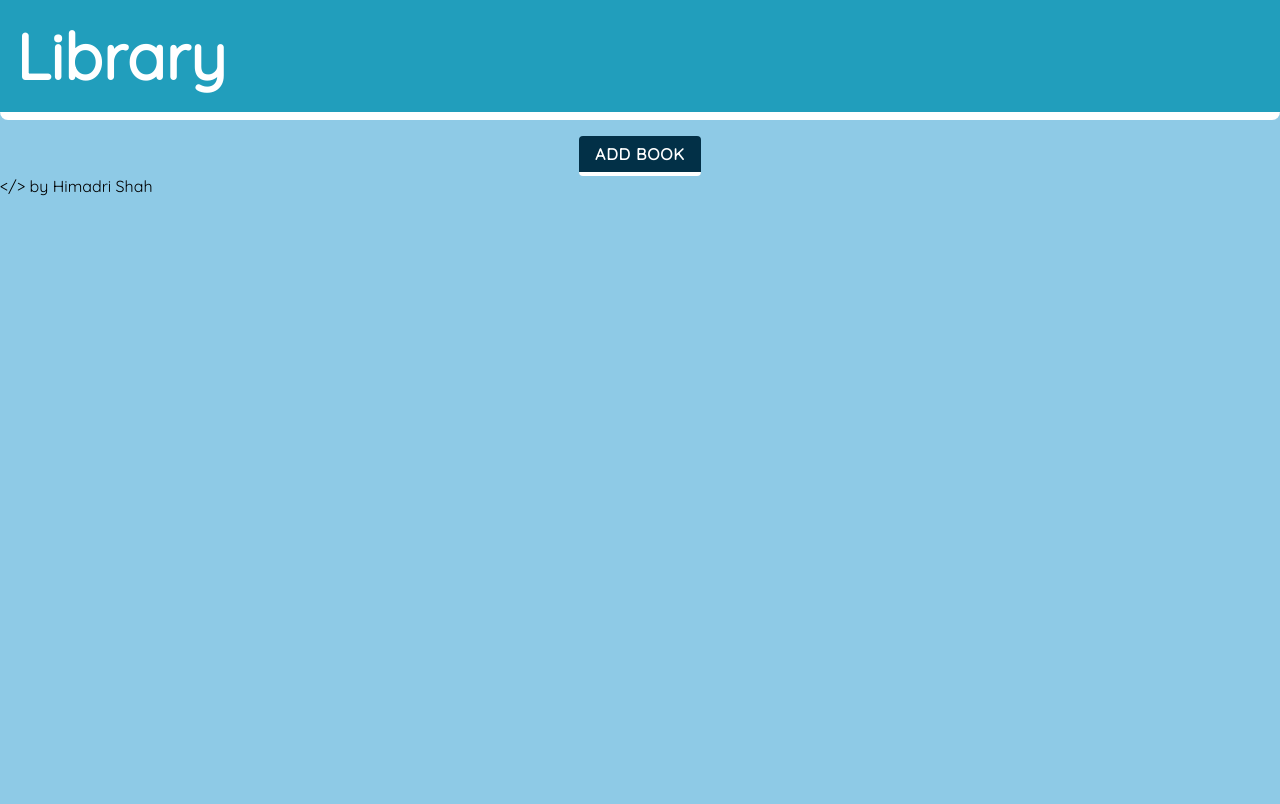
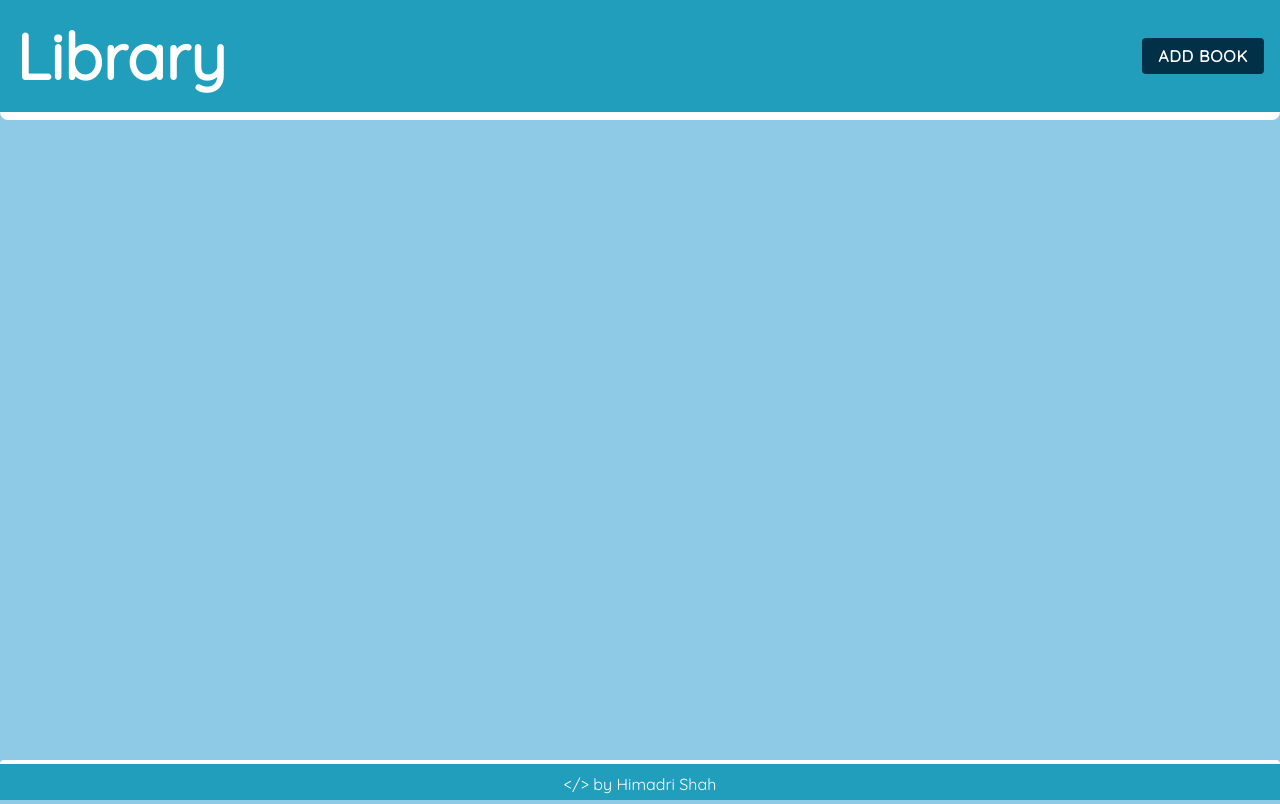
Before and after one commit to himadri2110/HTML-CSS-JavaScript, a plain HTML site: page Library/index.html in a window 1280 px wide. Drawn offline with Linux system fonts and the light colour scheme.

Commit message:
Styled footer

```diff
--- a/Library/style.css
+++ b/Library/style.css
@@ -1,4 +1,5 @@
 :root {
+    --white:      rgba(255, 255, 255, 0.61);
     --orange:     rgb(255, 115, 0);
     --dark-blue:  rgb(2, 48, 71);
     --mid-blue:   rgb(33, 158, 188);
@@ -12,13 +13,17 @@
     margin: 0;
     font-family: 'Quicksand', sans-serif;
     border: 0px solid red;
+    box-sizing: border-box;
 }
 
 body {
     background-color: var(--light-blue);
 }
 
-div.title {
+nav {
+    display: flex;
+    justify-content: space-between;
+    align-items: center;
     color: white;
     font-weight: bold;
     font-size: 4rem;
@@ -30,10 +35,6 @@ div.title {
 }
 
 button.newBtn {
-    margin: auto;
-    display: flex;
-    align-items: center;
-    justify-content: center;
     font-size: 1rem;
     font-weight: bold;
     letter-spacing: 0.05rem;
@@ -44,9 +45,7 @@ button.newBtn {
     outline: none;
     border: none;
     border-radius: 0.25rem;
-    border-bottom: 0.25rem solid white;
 }
-
 
 /* CARD */
 
@@ -60,7 +59,7 @@ div.card {
 
 div.book {
     text-align: left;
-    background-color: var(--mid-blue);
+    background-color: var(--dark-blue);
     color: white;
     margin: 1rem;
     padding: 0.5rem;
@@ -83,7 +82,7 @@ div.cardTitle, div.cardAuthor, div.cardPage, div.cardLang, div.cardRead {
 
 div.cardTitle {
     text-align: center;
-    border-bottom: 0.1rem solid white;
+    border-bottom: 0.05rem solid var(--white);
     padding: 0 0.5rem 0.5rem;
     margin-top: 0;
     font-size: 2rem;
@@ -137,23 +136,6 @@ div.crossmark i {
     cursor: pointer;
 }
 
-/* .animate-bottom {
-    position: relative;
-    animation: animatebottom 0.4s;
-}
-
-@keyframes animatebottom {
-    from {
-      top: 40%;
-      opacity: 0;
-    }
-
-    to {
-      bottom: 0;
-      opacity: 1;
-    }
-} */
-
 div.form {
     /* For centering the form */
     display: none;
@@ -163,15 +145,9 @@ div.form {
     left: 50%;
     transform: translate(-50%, -60%);
 
-    /* Animate the form */
-    /* transition: top 1s cubic-bezier(0.17, 0.04, 0.03, 0.94);
-    -webkit-transition: top 1s cubic-bezier(0.17, 0.04, 0.03, 0.94);
-    animation: animateForm 2s ease;  */
-
     text-align: center;
     margin: auto;
     width: 40vw;
-
     background-color: var(--dark-blue);
     color: white;
     margin-top: 2rem;
@@ -252,6 +228,30 @@ button.cancel {
     float: left;
 }
 
+/* Footer */
+html {
+    position: relative;
+}
+
+body {
+    min-height: 100vh;
+    padding-bottom: 5rem;
+    overflow: auto;
+}
+
+.footer {
+    position: absolute;
+    left: 0;
+    bottom: 0;
+    width: 100%;
+    height: 2.5rem;
+    line-height: 2.5rem;
+    border-radius: 0.25rem 0.25rem 0 0;
+    border-top: 0.25rem solid white;
+    background-color: var(--mid-blue);
+    color: white;
+    text-align: center;
+}
 
 /* MEDIA QUERIES */
 
@@ -311,12 +311,14 @@ button.cancel {
 }
 
 @media all and (max-width: 650px) {
-    div.title {
+    nav {
         font-size: 3rem;
         padding: 0.75rem;
     }
     button.newBtn {
-        font-size: 1rem;
+        font-size: 0.85rem;
+        letter-spacing: 0;
+        padding: 0.5rem;
     }
     div.form {
         width: 60vw;
```
